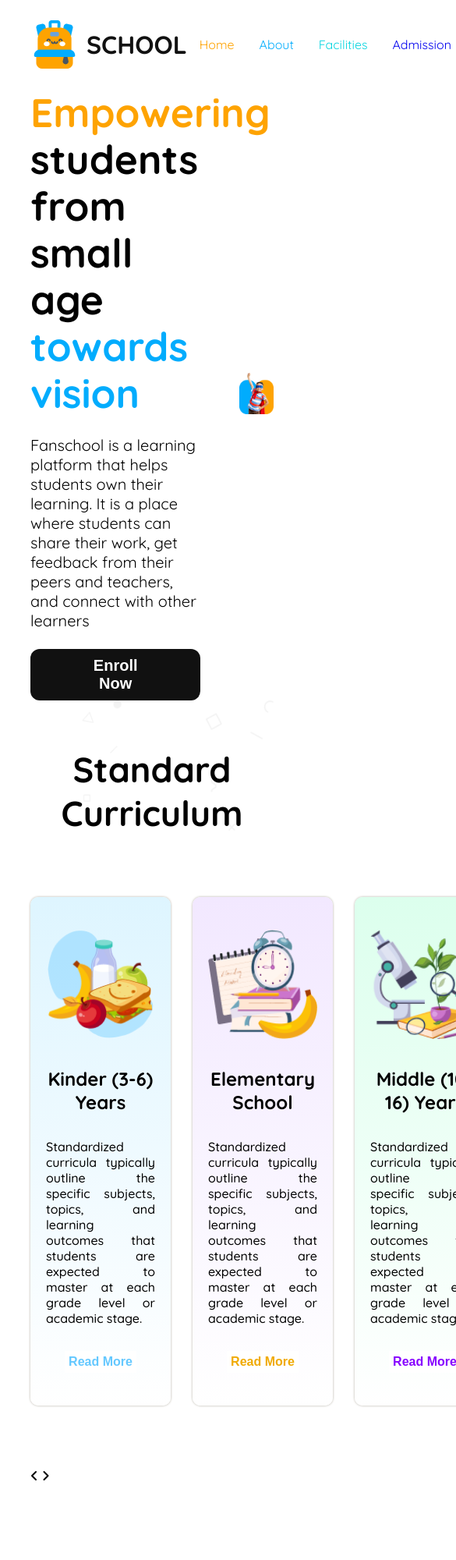
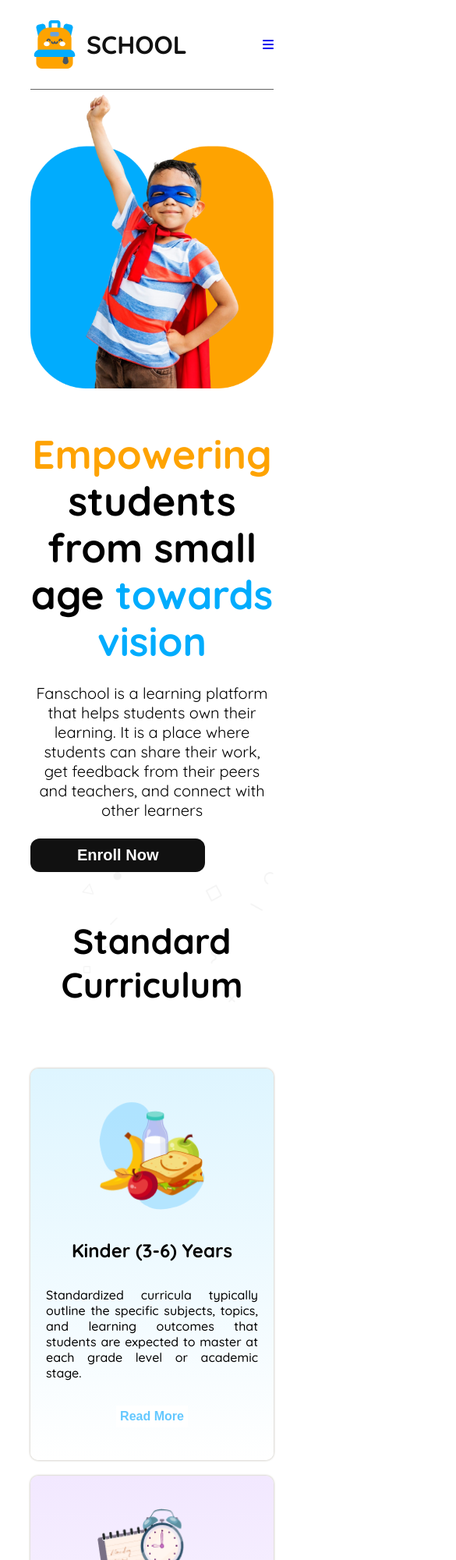
Before and after one commit to IqbalM42/kid-school-webpage, a plain HTML site: page index.html in a window 390 px wide. Shown: the top 2000 px of the page at 78% size, 585 px wide, since content can reach past the window. Before the commit the page ends 1902 px from the top, so only its background shows below. Drawn offline with Linux system fonts and the light colour scheme.

Commit message:
added responsive curriculum section

```diff
--- a/css/icon.css
+++ b/css/icon.css
@@ -1,12 +1,17 @@
 
-i{
-    width: 100%;
-    text-align: center;
+.font_icon{
+    display: flex;
+    align-items: center;
+    justify-content: center;
+    gap: 30px;
+    margin-bottom: 60px;
 }
 
-.fa-solid{
+.btn_icon{
     width: 60px;
     height: 60px;
+    border: none;
+    border-radius: 50%;
     color: #ffffff;
     background-color: #FEA301;
 }
@@ -16,9 +21,47 @@ i{
 
 
 
-/* ----- responsive relative style ----- */
-@media screen and (max-width: 576px) {
+/* ----- responsive relative style -----  */
+ @media screen and (max-width: 576px) {
+    .nav_middle, .btn_primary{
+        display: none;
+    }
+
+    .btn .icon{
+        display: block;
+        visibility: visible;
+    }
+
+    .navbar{
+        border-bottom: 1px solid rgba(0, 0, 0, 0.61);
+    }
+
+    .hero_area{
+        flex-direction: column-reverse;
+    }
+
+    .hero_text{
+        width: 100%;
+        text-align: center;
+
+    }
+
+    .btn_secondary{
+        display: block;
+        visibility: visible;
+    }
+
     .curriculum_info{
         flex-direction: column;
+        gap: 20px;
     }
+
+    .curriculum_box{
+        margin-bottom: 0;
+    }
+
+    .btn_icon{
+        display: none;
+    }
+
 }
--- a/css/style.css
+++ b/css/style.css
@@ -112,10 +112,6 @@ body{
     line-height: 3.75rem;
 }
 
-.hero_img{
-    /* width: 32%; */
-}
-
 .hero_img img{
     width: 100%;
 }
@@ -212,26 +208,12 @@ body{
 
 
 
+
 /* ------ responsive related styles ----- */
-@media screen and (max-width: 576px) {
-    .nav_middle, .btn_primary{
-        display: none;
-    }
-    .btn .icon{
-        display: block;
-        visibility: visible;
-    }
-    .navbar{
-        border-bottom: 1px solid rgba(0, 0, 0, 0.61);
-    }
-    .hero_area{
-        flex-direction: column-reverse;
-    }
-    .btn_secondary{
-        display: block;
-        visibility: visible;
-    }
-    .curriculum_info{
-        flex-direction: column;
-    }
-  }
+/* @media screen and (max-width: 576px) { */
+
+
+
+
+
+}
--- a/index.html
+++ b/index.html
@@ -14,7 +14,7 @@
     <link href="https://fonts.googleapis.com/css2?family=Quicksand:wght@300..700&display=swap" rel="stylesheet">
     <!-- css link -->
      <link rel="stylesheet" href="css/style.css">
-     <link rel="stylesheet" href="css/icon.css.css">
+     <link rel="stylesheet" href="css/icon.css">
 </head>
 <body>
     <header>
@@ -80,8 +80,12 @@
                         <button class="btn_curriculum btn_3">Read More</button>
                     </div>
                 </div>
-                <i class="fa-solid fa-angle-left"></i>
-                <i class="fa-solid fa-angle-right"></i>
+                <div class="font_icon">
+                   <button class="btn_icon"><i      class="fa-solid fa-angle-left"></i>
+                    </button>
+                   <button class="btn_icon"><i class="fa-solid fa-angle-right"></i>
+                    </button>
+                </div>
             </div>
         </section>
 
```
